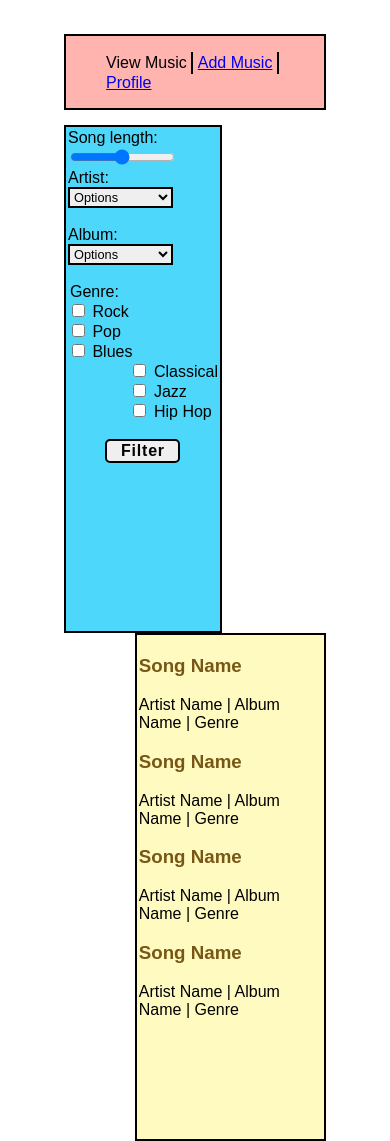
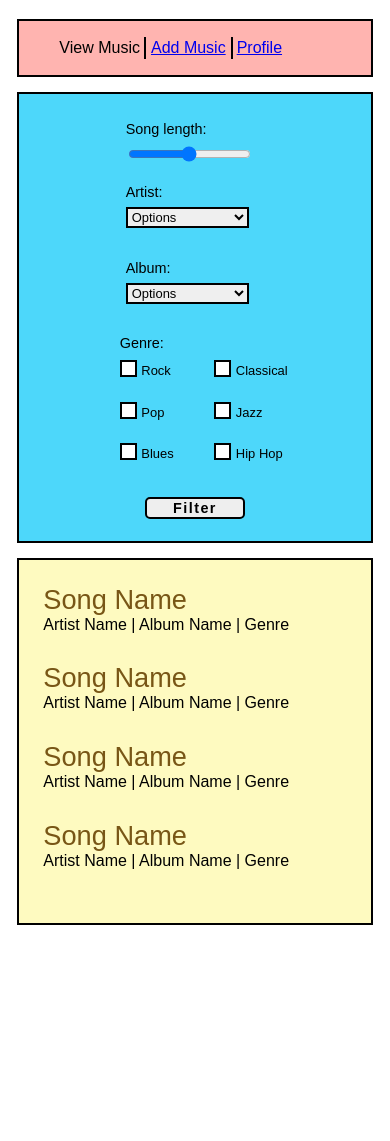
Before and after one commit to sqfish/music-history, a plain HTML site: page index.html in a window 390 px wide. After the commit the page ends 933 px from the top, so only its background shows below. Drawn offline with Linux system fonts and the light colour scheme.

Commit message:
Initial good commit. CSS/HTML functioning

```diff
--- a/index.html
+++ b/index.html
@@ -4,19 +4,19 @@
 <html lang="en">
 <head>
      <meta charset="utf-8">
+     <meta name="viewport" content="width=device-width, initial-scale=1.0">
      <title>Nashville Software School</title>
      <link rel="stylesheet" href="style.css" type="text/css">
 </head>
 
+
 <body>
 
 
-
-
-
+<!--
+     Navigation bar and navigation links -->
 
      <header>
-           <div class="container">
         <nav>
            <ul>
               <li>View Music</li>
@@ -26,54 +26,132 @@
         </nav>
      </header>
 
-        <div class="left">
-           <label for="song-length" value="Song length">Song length:</label><br>
-           <input type="range" id="song-length"></input><br>
-           <label for="artist">Artist:</label><br>
-           <select id="artist" name="artist">
+
+
+<!--
+
+     Main content
+
+     Parent flex container and left and right flex item children -->
+
+
+     <div class="flex-container">
+
+
+<!--
+
+     Left flex item
+
+     Left flex item and filter input form elements -->
+
+          <div class="left-flex-item">
+
+
+               <form>
+
+
+               <!--
+                    Input form elements: slider and two select elements -->
+
+
+                    <div id="slider-and-selects">
+                         <label for="song-length" value="Song length">Song length:</label>
+                         <input type="range" id="song-length"></input>
+
+
+                         <label for="artist-name">Artist:</label>
+                         <select id="artist" name="artist-name">
                               <option selected disabled>Options</option>
+                              <option></option>
+                              <option></option>
                          </select>
-           <br><br>
-           <label for="album">Album:</label><br>
-           <select id="album" name="album">
+
+
+                         <label for="album-name">Album:</label>
+                         <select id="album" name="album-name">
                               <option selected disabled>Options</option>
+                              <option></option>
+                              <option></option>
                          </select>
-           <br><br>
+                    </div>
+
+
+
+               <!--
+                    Input form elements: checkboxes grouped for positioning -->
 
                     <fieldset>
                          <legend>Genre:</legend>
 
-              <div id="left2">
-                 <input type="checkbox" name="student" value="student" id="rock">
-                 <label for="rock"> Rock</label><br>
-                 <input type="checkbox" name="advanced" value="advanced" id="pop">
-                 <label for="pop"> Pop</label><br>
-                 <input type="checkbox" name="groundhog" value="whistlepig" id="blues">
-                 <label for="blues"> Blues</label>
+
+                              <div id="left-checkboxes">
+                                   <ul>
+                                        <li>
+                                             <input type="checkbox" name="genre" value="rock" id="rock">
+                                             <label for="rock">Rock</label>
+                                        </li>
+                                        <li>
+                                             <input type="checkbox" name="genre" value="pop" id="pop">
+                                             <label for="pop">Pop</label>
+                                        </li>
+                                        <li>
+                                             <input type="checkbox" name="genre" value="blues" id="blues">
+                                             <label for="blues">Blues</label>
+                                        </li>
+                                   </ul>
                               </div>
 
-              <div id="right2">
-                 <input type="checkbox" name="student" value="student" id="classical">
-                 <label for="classical"> Classical</label><br>
-                 <input type="checkbox" name="advanced" value="advanced" id="jazz">
-                 <label for="jazz"> Jazz</label><br>
-                 <input type="checkbox" name="groundhog" value="whistlepig" id="hiphop">
+
+                              <div id="right-checkboxes">
+                                   <ul>
+                                        <li>
+                                             <input type="checkbox" name="genre" value="classical" id="classical">
+                                             <label for="classical"> Classical</label>
+                                        </li>
+                                        <li>
+                                             <input type="checkbox" name="genre" value="jazz" id="jazz">
+                                             <label for="jazz"> Jazz</label>
+                                        </li>
+                                        <li>
+                                             <input type="checkbox" name="genre" value="hiphop" id="hiphop">
                                              <label for="hiphop">Hip Hop</label>
+                                        </li>
+                                   </ul>
                               </div>
-           </fieldset><br>
-           <center><input type="submit" value="Filter"></input>
+                    </fieldset>
+
+
+
+               <!--
+                    Form submit button -->
+
+                    <input type="submit" value="Filter"></input>
+               </form>
           </div>
 
-        <div class="right">
+
+     <!--
+
+          Right flex item
+
+          Right flex item and placeholder for song playlist -->
+
+
+          <div class="right-flex-item">
                 <h3>Song Name</h3>
                 <p>Artist Name | Album Name | Genre</p>
+
                 <h3>Song Name</h3>
                 <p>Artist Name | Album Name | Genre</p>
+
                 <h3>Song Name</h3>
                 <p>Artist Name | Album Name | Genre</p>
+
                 <h3>Song Name</h3>
                 <p>Artist Name | Album Name | Genre</p>
           </div>
+
+
      </div>
 
 
--- a/style.css
+++ b/style.css
@@ -1,12 +1,23 @@
+
+/*
+ *
+ * Navigation bar
+ *
+ */
+
 
 nav {
+   display: block;
+   width: 75%;
+   max-width: 920px;
+   min-width: 700px;
+   box-sizing: border-box;
    background-color: #FFB4B0;
    border: 2px solid black;
-   margin: 7% 0 15px 15%;
-   width: 80%;
+   margin: 5% auto 15px auto;
 }
 
-li {
+nav li {
    display: inline-block;
    font-family: arial;
    font-size: 1em;
@@ -18,95 +29,233 @@ li {
    padding: 2px 5px 2px 5px;
 }
 
-.container {
-/*   width: 800px;*/
+
+
+
+/*
+ *
+ * Main content
+ *
+ * Parent flex container and flex items
+ * for layout of main content
+ *
+ */
+
+.flex-container {
    display: flex;
+   flex-flow: row nowrap;
+   width: 75%;
+   max-width: 920px;
+   min-width: 700px;
+   margin-left: auto;
+   margin-right: auto;
+   justify-content: space-between;
 }
 
-.left {
+.left-flex-item {
    background-color: #4DD7FA;
    border: 2px solid black;
-/*   width: 17%;*/
-   width:auto;
-   height: 500px;
-   padding: 0.5%;
-   margin: 0 auto 0 15%;
-   float: left;
-/*   min-height: 100%;*/
+   flex: 0 0 auto;
+   min-width: min-content;
+   padding: 1.5em 1.5em 1.5em 1.5em;
+   margin: 0 15px 0 0;
    font-family: arial;
+   font-size: 0.9em;
 }
 
-.right {
+.right-flex-item {
    background-color: #FEFAC0;
    border: 2px solid black;
-   width: 49%;
-   height: 500px;
-   padding: 0.5%;
-   margin: 0 15% 0 0;
-   /*display: inline-block;*/
-   float: right;
+   flex: 4 1 auto;
+   padding: 1.5em;
    font-family: arial;
 }
 
 
-fieldset {
-   border: none;
-   width: 150px;
-   margin: 0px;
-   padding: 0px;
-}
+
+/*
+ *
+ * Content of left flex item
+ *
+ * Filter input form elements
+ *
+ */
+
+
+form label, fieldset > legend {
+   line-height: 200%;
+   width: 100%;
+ }
+
+ #slider-and-selects label {
+   display: block;
+ }
 
 input[type="range"] {
-   width: 70%;
+   width: 100%;
    max-width: 200px;
+   margin-bottom: 1.2em;
 }
 
 select {
    border: 2px solid black;
-   width: 70%;
+   width: 100%;
    max-width: 200px;
-   font-size: 0.8em;
-/*   margin: 0 0 0 15px;*/
+   font-size: 0.9em;
+   font-family: arial;
+   margin-bottom: 2em;
+}
+
+fieldset {
+   border: none;
+   width: 170px;
+   margin: 0;
+   padding: 0;
+}
+
+fieldset ul {
+   margin: 0;
+   padding: 0;
+}
+
+fieldset li {
+   font-size: 0.9em;
+   margin-bottom: 1.2em;
+   list-style-type: none;
+}
+
+input[type="checkbox"] {
+   box-shadow: 0 0 0 2px white inset;
+   outline: 2px solid black;
+}
+
+#left-checkboxes {
+   float: left;
+}
+
+#right-checkboxes {
+   float: right;
 }
 
 input[type="submit"] {
+   clear: both;
+   display: block;
+   width: 65%;
+   max-width: 100px;
    border: 2px solid black;
    border-radius: 5px;
+   background-color: #EEE;
    font-family: arial;
    font-size: 1em;
-   letter-spacing: 0.05em;
+   letter-spacing: .1em;
    font-weight: bold;
-   width: 50%;
-   max-width: 100px;
+   margin-top: 1em;
+   margin-right: auto;
+   margin-left: auto;
 }
 
 
-#left2 {
-   float: left;
-}
+/*
+ *
+ * Content of right flex item
+ *
+ * Song playlist elements
+ *
+ */
 
-#right2 {
-   float: right;
+
+.right-flex-item p {
+   margin: 0;
+   padding-bottom: 1.8em;
 }
 
 h3 {
    color: #785616;
+   font-family: arial;
+   font-size: 1.7em;
+   font-weight: 500;
+   margin: 0;
 }
 
-/*@media screen and (max-width: 900px) {
-   .right {
-/*      margin: 0 10% 0 0;*/
-      margin:auto;
-      /*width:auto;*/
+
+
+/*
+ *
+ * Breakpoint
+ *
+ * Display flex items as a column in smaller width devices
+ *
+ */
+
+
+
+
+@media screen and (max-width: 700px) {
+
+   nav {
+      width: 95%;
+      max-width: 700px;
+      min-width: 200px;
+      box-sizing: border-box;
+      margin-top: 5%;
+      margin-bottom: 15px;
+      margin-left: auto;
+      margin-right: auto;
    }
 
-   .left {
-/*      margin: 0 0 0 10%;*/
-      width: auto;
-   /*   margin: auto;*/
+   .flex-container {
+      display: flex;
+      flex-flow: column wrap;
+      width: 95%;
+      max-width: 700px;
+      min-width: 200px;
+      margin-left: auto;
+      margin-right: auto;
    }
 
-   nav {
-      margin: 7% 15% 15px 15%;
+   .left-flex-item {
+      margin: 0 0 15px 0;
+      flex: 0 1 auto;
+      width: 100%;
+      text-align: center;
+      padding: 1.5em 1.5em 1.5em 1.5em;
+      box-sizing: border-box;
    }
-}*/
+
+   .right-flex-item {
+      flex: 3 1 main-size;
+      width: 100%;
+      padding: 1.5em;
+      margin: 0;
+      font-family: arial;
+      box-sizing: border-box;
+   }
+
+   #slider-and-selects {
+      display: inline-block;
+      padding-right: 5%;
+      width: 40%;
+      min-width: 100px;
+      max-width: 180px;
+      text-align: left;
+      margin-left: auto;
+      margin-right: auto;
+   }
+
+   #slider-and-selects label {
+      display: block;
+   }
+
+   fieldset {
+      display: inline-block;
+      padding-left: 5%;
+      vertical-align: top;
+      text-align: left;
+      margin-left: auto;
+      margin-right: auto;
+      clear: none;
+   }
+
+
+
+}
```
Lines whose indentation alone changed are shown as unchanged.
